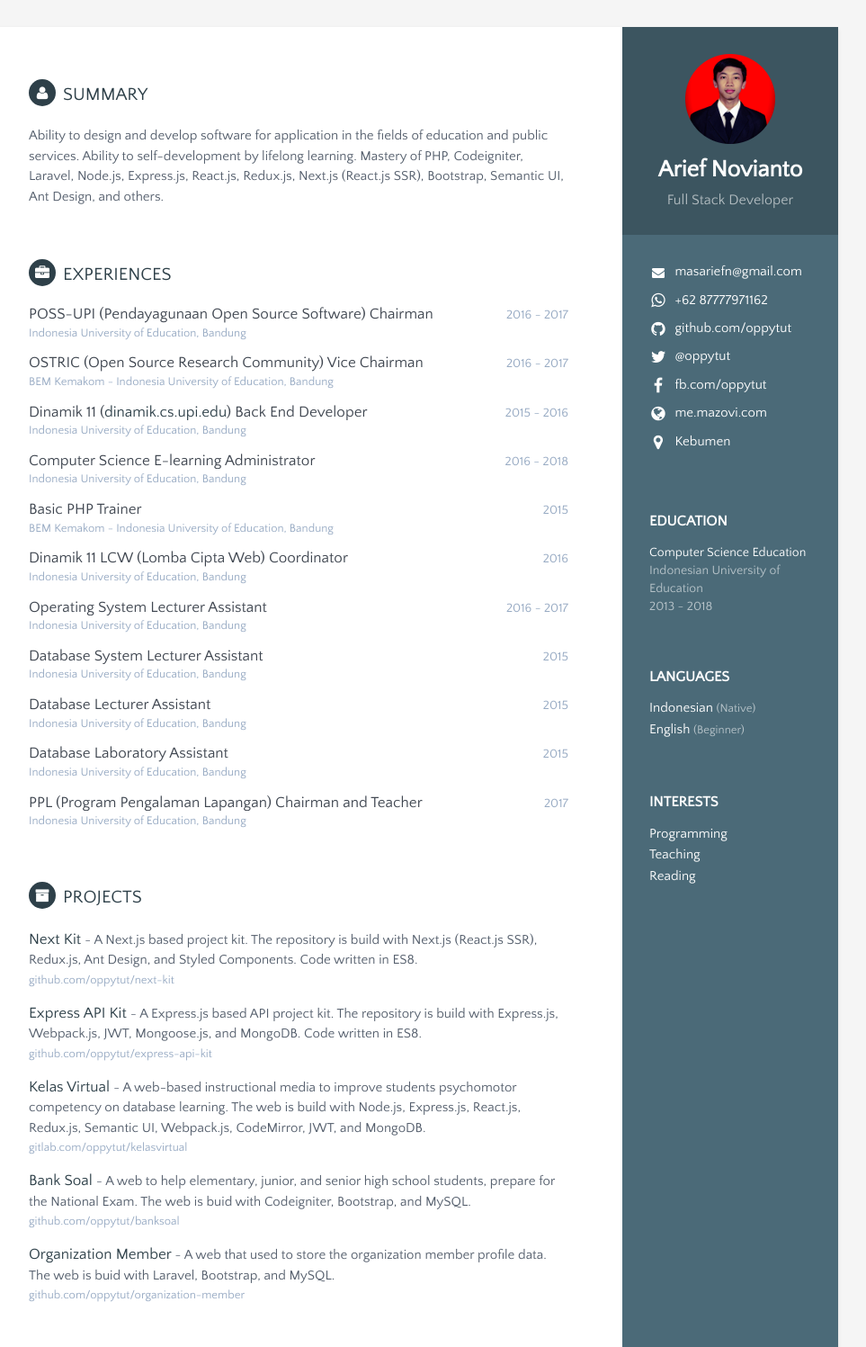
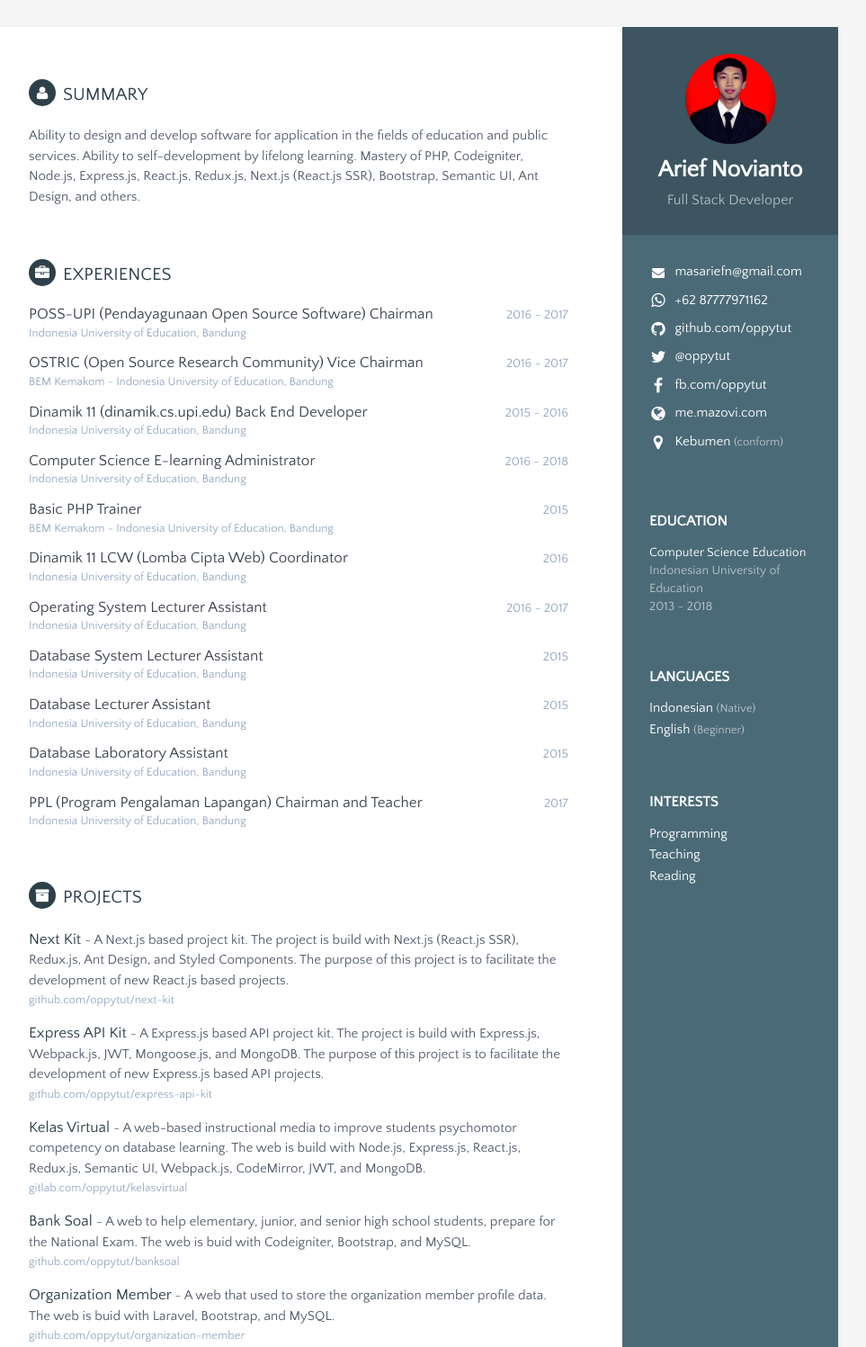
Before and after one commit to oppytut/mz-resume, a website built with webpack: page public/index.html in a window 1280 px wide. Shown: the top 1497 px of the page at 90% size, without its empty margins (188-1151 px from the left). Built offline with nearby package versions, Linux system fonts and the light colour scheme.

Commit message:
update information and style

```diff
--- a/public/index.html
+++ b/public/index.html
@@ -78,6 +78,7 @@
 					<li class="location">
 						<i class="fa fa-map-marker"></i>
 						<a class="sidebar-hovered-link" href="https://www.google.com/maps/place/Kabupaten+Kebumen" target="_blank">Kebumen</a>
+						<span class="contact-desc">(conform)</span>
 					</li>
 				</ul>
 			</div><!--//contact-container-->
@@ -118,7 +119,7 @@
 			<section class="section summary-section">
 				<h2 class="section-title"><i class="fa fa-user"></i>Summary</h2>
 				<div class="summary">
-					<p>Ability to design and develop software for application in the fields of education and public services. Ability to self-development by lifelong learning. Mastery of PHP, Codeigniter, Laravel, Node.js, Express.js, React.js, Redux.js, Next.js (React.js SSR), Bootstrap, Semantic UI, Ant Design, and others.</p>
+					<p>Ability to design and develop software for application in the fields of education and public services. Ability to self-development by lifelong learning. Mastery of PHP, Codeigniter, Node.js, Express.js, React.js, Redux.js, Next.js (React.js SSR), Bootstrap, Semantic UI, Ant Design, and others.</p>
 				</div><!--//summary-->
 			</section><!--//section-->
 
@@ -319,7 +320,7 @@
 						<!-- <span class="project-web hovered-link">(<a href="https://nex.mazovi.com" target="_blank">nex.mazovi.com</a>)</span> -->
 					</span>
 					-
-					<span class="project-tagline">A Next.js based project kit. The repository is build with Next.js (React.js SSR), Redux.js, Ant Design, and Styled Components. Code written in ES8.</span>
+					<span class="project-tagline">A Next.js based project kit. The project is build with Next.js (React.js SSR), Redux.js, Ant Design, and Styled Components. The purpose of this project is to facilitate the development of new React.js based projects.</span>
 					<div class="project-repo"><a class="hovered-link" href="https://github.com/oppytut/next-kit" target="_blank">github.com/oppytut/next-kit</a></div>
 				</div><!--//item-->
 
@@ -331,7 +332,7 @@
 						<!-- <span class="project-web hovered-link">(<a href="https://exa.mazovi.com" target="_blank">exa.mazovi.com</a>)</span> -->
 					</span>
 					-
-					<span class="project-tagline">A Express.js based API project kit. The repository is build with Express.js, Webpack.js, JWT, Mongoose.js, and MongoDB. Code written in ES8.</span>
+					<span class="project-tagline">A Express.js based API project kit. The project is build with Express.js, Webpack.js, JWT, Mongoose.js, and MongoDB. The purpose of this project is to facilitate the development of new Express.js based API projects.</span>
 					<div class="project-repo"><a class="hovered-link" href="https://github.com/oppytut/express-api-kit" target="_blank">github.com/oppytut/express-api-kit</a></div>
 				</div><!--//item-->
 
--- a/src/sass/mz.scss
+++ b/src/sass/mz.scss
@@ -30,6 +30,11 @@ body {
 
 						a {
 							font-size: 15px;
+						}
+
+						.contact-desc {
+							font-size: 13px;
+							color: rgba(255, 255, 255, 0.6);
 						}
 					}
 				}
```
